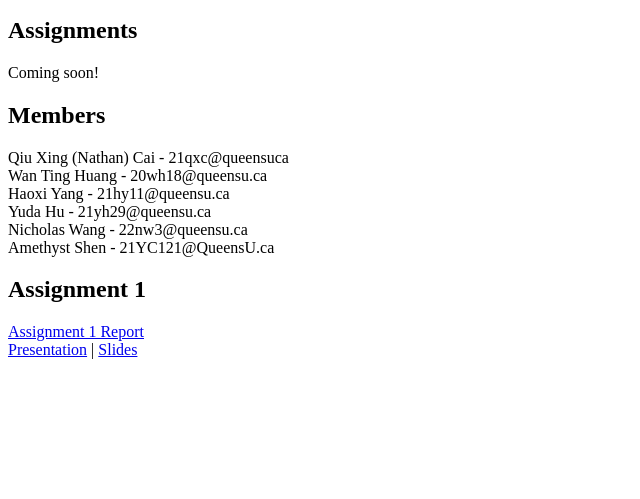
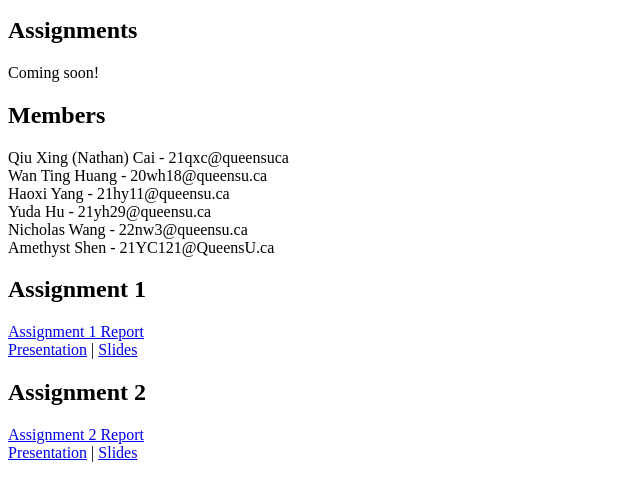
Before and after one commit to destroyer22719/CISC-322-Project, a plain HTML site: page index.html in a window 1280 px wide. Shown: the part 101-600 px from the top of the page, without its empty margins (0-640 px from the left). Drawn offline with Linux system fonts and the light colour scheme.

Commit message:
added everything but slides

```diff
--- a/index.html
+++ b/index.html
@@ -30,6 +30,14 @@
           <a href="./A1 Conceptual Architecture Slides.pdf" target="_blank">Slides</a>
         </div>
       </div>
+      <div>
+        <h2>Assignment 2</h2>
+        <div><a href="./A2_Concrete Architecture.pdf" target="_blank">Assignment 2 Report</a></div>
+        <div>
+          <a href="https://www.youtube.com/watch?v=iQmk1TBe8bE" target="_blank">Presentation</a> |
+          <a href="/" target="_blank">Slides</a>
+        </div>
+      </div>
     </div>
   </body>
 </html>
```
Also changed, not shown: 1 other file.
